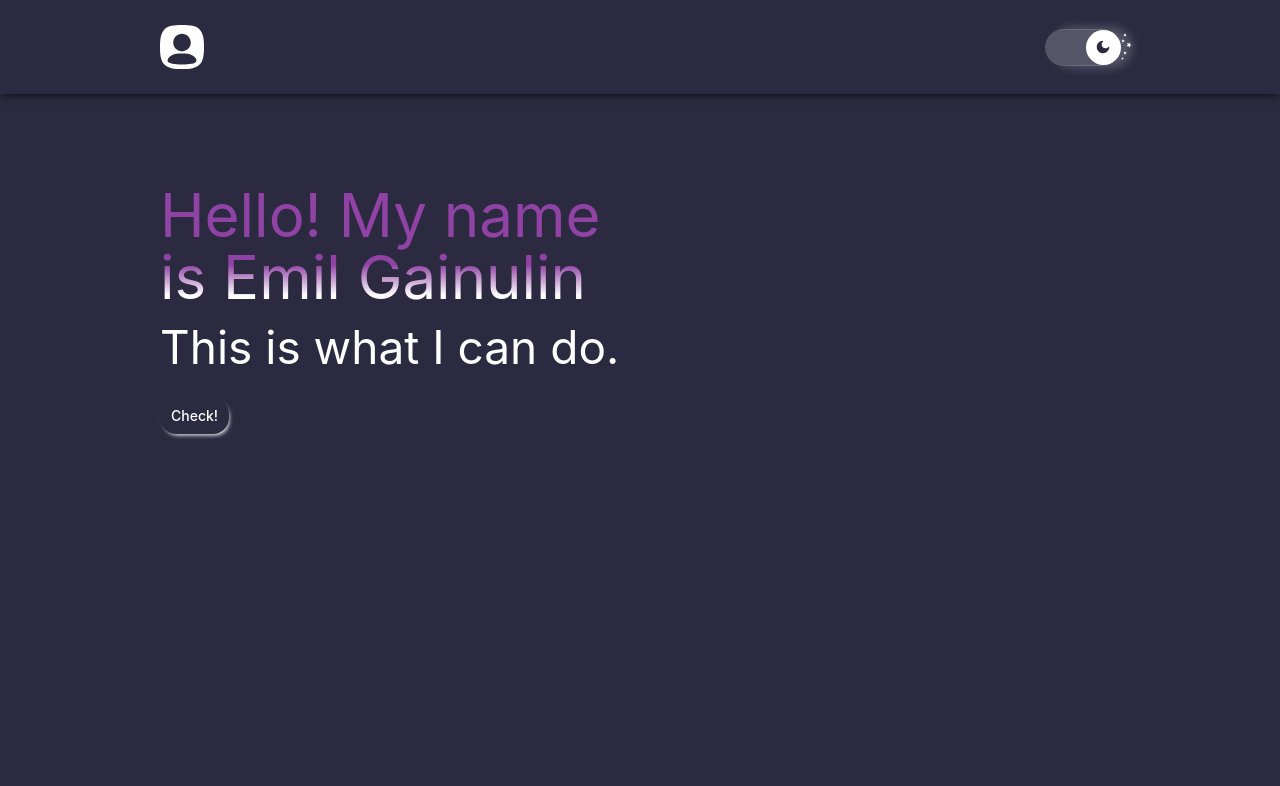
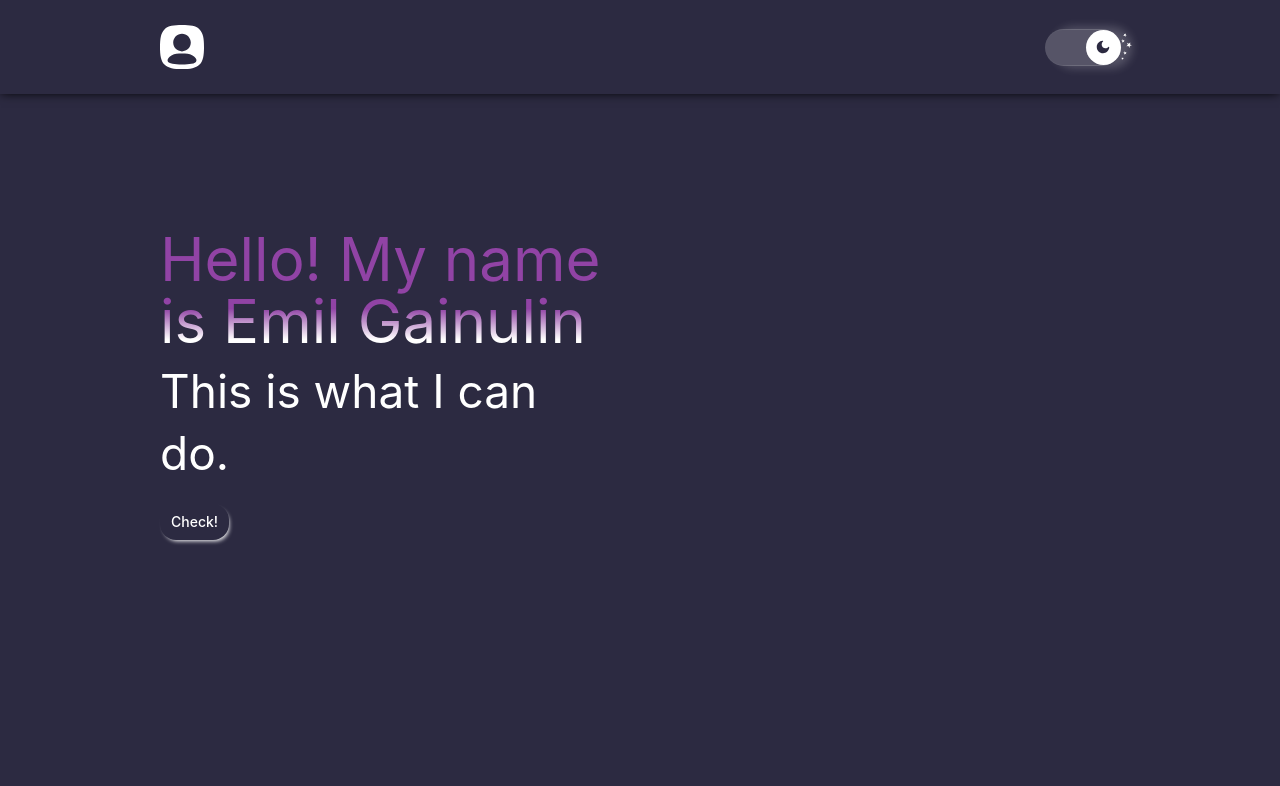
Before and after one commit to HELLRAID-cmd/Portfolio, a React (Vite) app in the folder client/: page /#/ in a window 1280 px wide. Shown: the top 786 px of the page. Built offline with nearby package versions, Linux system fonts and the light colour scheme.

Commit message:
Изменил на grid, добавил размер

```diff
--- a/client/src/Components/Hero/Hero.scss
+++ b/client/src/Components/Hero/Hero.scss
@@ -14,8 +14,8 @@
 
 .hero {
   &__wrapper {
-    display: flex;
-    justify-content: space-between;
+    display: grid;
+    grid-template-columns: repeat(2, 1fr);
     align-items: center;
     gap: 50px;
     position: relative;
@@ -112,6 +112,8 @@
 
   &__animation {
     position: relative;
+    width: 100%;
+    height: 400px;
   }
 }
 
```
